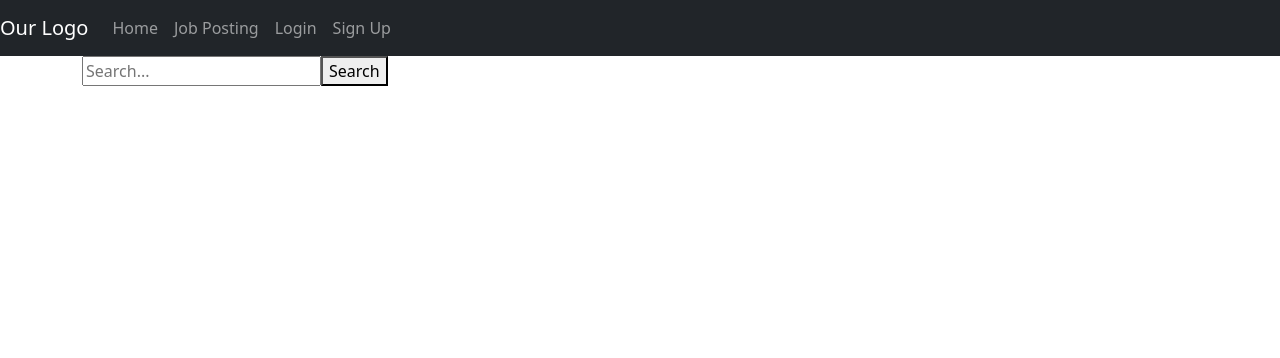
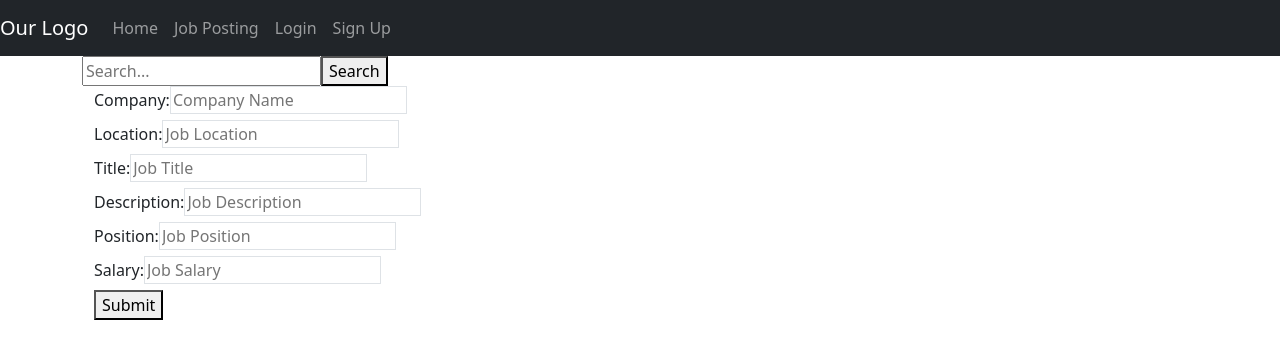
Before and after one commit to kali20987/JobCanvas, a React (Create React App) app in the folder client/: page /jobposting in a window 1280 px wide. Shown: the top 358 px of the page. Built offline with nearby package versions, Linux system fonts and the light colour scheme.

Commit message:
route fixed for job posting

```diff
--- a/client/src/App.js
+++ b/client/src/App.js
@@ -50,7 +50,7 @@ function App() {
             <Route path="/" element={<Home />} />
             <Route path="/login" element={<Login />} />
             <Route path="/signup" element={<Signup />} />
-            <Route path="/jobs" element={<JobPosting />} />
+            <Route path="/jobposting" element={<JobPosting />} />
           </Routes>
         </div>
       </Router>
--- a/client/src/pages/JobPosting.js
+++ b/client/src/pages/JobPosting.js
@@ -33,7 +33,7 @@ const JobForm = () => {
                     ...jobInfo
                 }
             })
-            alert("job posted");
+            alert("job posted!");
          console.log(data)
         } catch (error) {
             console.log(error);
```
Also changed, not shown: 1 other file (tests, documents, lock files or other folders).
